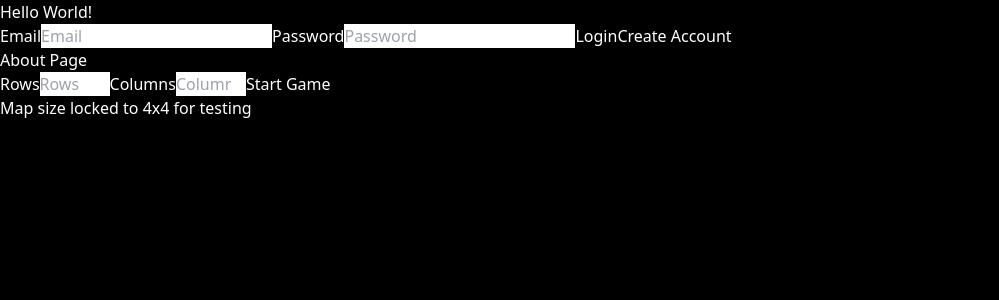
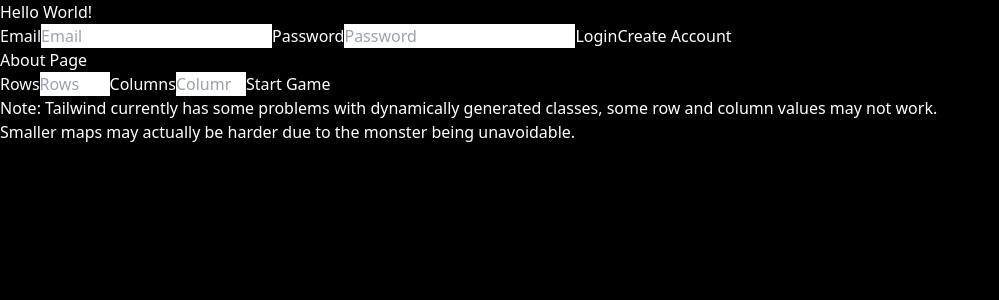
Before and after one commit to JNV000/Project277, a React (Vite) app: page /1/game in a window 1280 px wide. Shown: the top 300 px of the page, without its empty margins (0-999 px from the left). Built offline with nearby package versions, Linux system fonts and the light colour scheme.

Commit message:
Make form columns, rows, and grid class dynamic

```diff
--- a/src/components/Forms/GameForm.jsx
+++ b/src/components/Forms/GameForm.jsx
@@ -1,6 +1,6 @@
+import PropTypes from "prop-types";
+import { Form } from "react-router-dom";
 import Input from "./Input"; // see import.js in forms
-import { Form } from "react-router-dom";
-import PropTypes from "prop-types";
 
 // lcoking grid size to 4 for testing
 const fields = [
@@ -8,16 +8,16 @@ const fields = [
     id: "rows",
     label: "Rows",
     type: "number",
-    minVal: 4,
-    maxVal: 4,
+    minVal: 3,
+    maxVal: 7,
     isReq: true,
   },
   {
     id: "columns",
     label: "Columns",
     type: "number",
-    minVal: 4,
-    maxVal: 4,
+    minVal: 3,
+    maxVal: 7,
     isReq: true,
   },
 ];
@@ -29,7 +29,7 @@ export default function GameForm({ handleSubmit }) {
   return (
     <>
       <Form
-        className="w-max mx-auto h-fit flex flex-col gap-y-4 border p-8 rounded-md my-4 mt-4"
+        className="w-2/5 mx-auto h-fit flex flex-col gap-y-4 border p-8 rounded-md my-4 mt-4"
         onSubmit={handleSubmit}
       >
         {fields.map((field) => (
@@ -41,7 +41,14 @@ export default function GameForm({ handleSubmit }) {
         >
           Start Game
         </button>
-        <p>Map size locked to 4x4 for testing</p>
+        <p>
+          Note: Tailwind currently has some problems with dynamically generated
+          classes, some row and column values may not work.
+        </p>
+        <p>
+          Smaller maps may actually be harder due to the monster being
+          unavoidable.
+        </p>
       </Form>
     </>
   );
--- a/src/components/Game/board.jsx
+++ b/src/components/Game/board.jsx
@@ -14,17 +14,12 @@ export default function Board({
   clickFunction,
 }) {
   /*
-  I cannot explain why but putting the string literal in the
-  but puttin the string literal directly into className causes
-  the grid to not work.
-  */
+  // I probably don't need this as a separate function, but it makes the code more readable
   function makeBoardClass() {
-    const boardClass = `container grid w-auto grid-cols-${String(
-      cols
-    )} grid-rows-${String(rows)}`;
+    const boardClass = `container grid w-auto grid-cols-${cols} grid-rows-${rows}`;
     return boardClass;
   }
-
+  */
   function getMarker(crntRow, crntCol) {
     // compare to player, monster, and door location
     if (crntRow === playMark[0] && crntCol === playMark[1]) {
@@ -41,7 +36,7 @@ export default function Board({
   // <div className={makeBoardClass()}>
   // made grid class static for easier testing.
   return (
-    <div className="container grid w-auto grid-cols-4 grid-rows-4">
+    <div className={`container grid grid-cols-${cols} grid-rows-${rows}`}>
       {map.map((row, rIndex) =>
         row.map((crntRoom, cIndex) => (
           <Square
```
